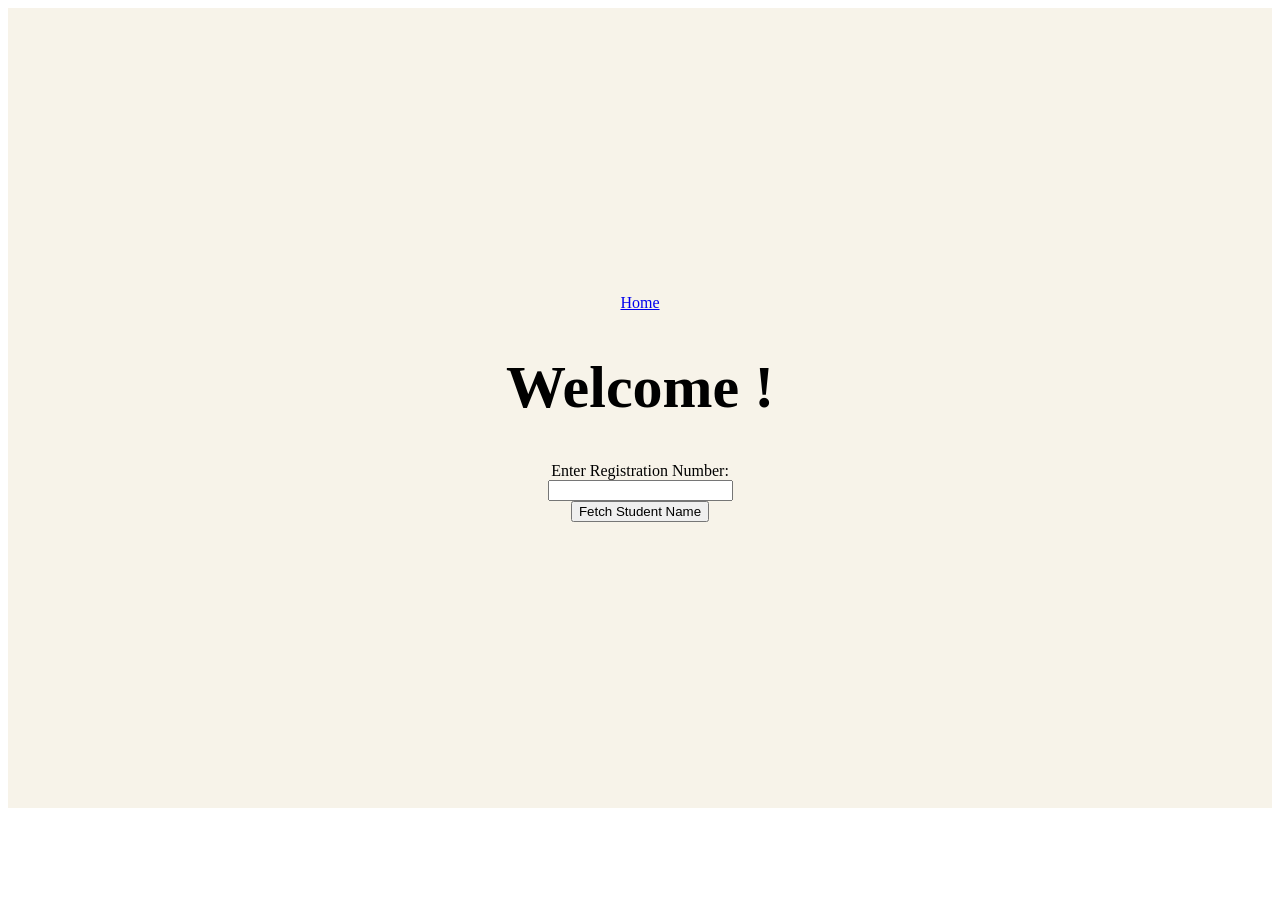
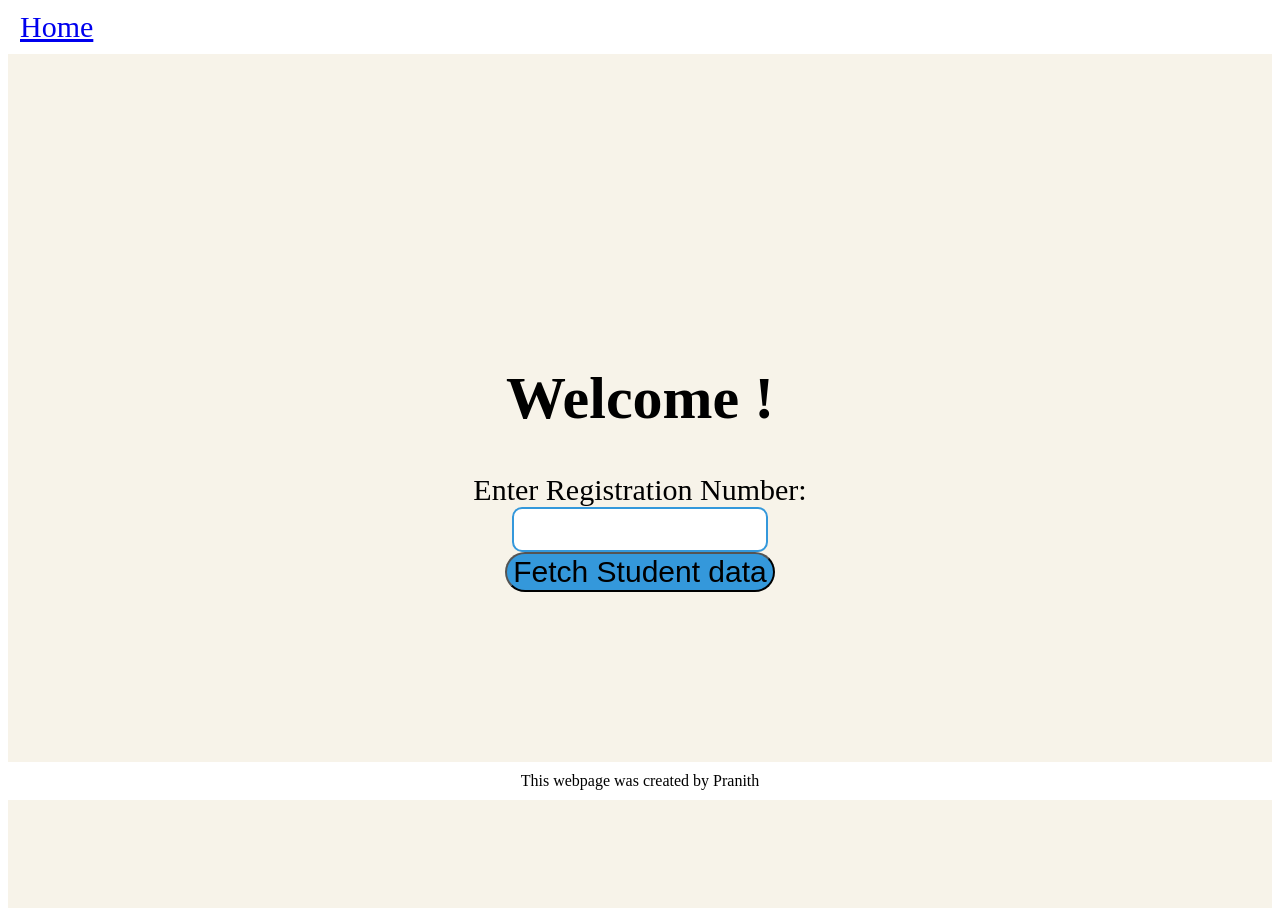
Before and after one commit to Pranith12250/Laundry-Management, a SvelteKit app: page /student in a window 1280 px wide. Before the commit the page ends 816 px from the top, so only its background shows below. Built offline with nearby package versions, Linux system fonts and the light colour scheme.

Commit message:
UI improvements

```diff
--- /dev/null
+++ b/src/routes/Footer.svelte
@@ -0,0 +1,5 @@
+<style>
+
+</style>
+
+<p> This webpage was created by Pranith.</p>
--- a/src/routes/student/+page.svelte
+++ b/src/routes/student/+page.svelte
@@ -125,13 +125,21 @@
   }
 </script>
 
-<main style="background-color:#f7f3e9">
-<a href='/'>Home</a>
+<main style="background-color:#f7f3e9;">
+  <header>
+    <div class="header-content">
+      <a href='/'>Home</a>
+    </div>
+  </header>
   <h1 style="font-size:60px">Welcome {studentName}!</h1>
 
-  <label for="registrationNumber">Enter Registration Number:</label>
+  <label for="registrationNumber" style="font-size: 30px">Enter Registration Number:</label>
   <input type="text" id="registrationNumber" bind:value={registrationNumber} />
-  <button on:click={handleFetchStudentData}>Fetch Student Name</button>
+  <div class="button-container">
+    <button on:click={handleFetchStudentData}>
+      <span style="font-size: 30px;">Fetch Student data </span>
+    </button>
+  </div>
 
   {#if showData}
     <p> <br>Your data:<br> Name: {studentName} <br></p>
@@ -146,6 +154,8 @@
   {#if showData && status=='Ready'}
     <button on:click={handleLaundryCollection}>Collect Laundry</button>
   {/if}
+
+  <footer>This webpage was created by Pranith</footer>
 </main>
 
 <style>
@@ -156,5 +166,79 @@
     align-items: center;
     justify-content: center;
     height: 100vh;
+    overflow: auto;
+    padding-top: 50px;
+    padding-bottom: 50px;
+  }
+
+  header
+  {
+    position: fixed;
+    top: 0;
+    width: 100%;
+    background-color: #ffffff;
+    padding: 10px 0;
+    text-align: left;
+    z-index: 1000;
+  }
+
+  .header-content
+  {
+    margin-left: 20px;
+    font-size: 30px;
+  }
+
+  footer
+  {
+    position: fixed;
+    bottom: 0;
+    width: 100%;
+    background-color: #ffffff;
+    padding: 10px 0;
+    text-align: center;
+    z-index: 1000;
+  }
+
+  button
+  {
+    border-radius: 20px;
+    background-color: #3498db;
+    transition: background-color 0.3s, transform 0.2s;
+  }
+  button:hover
+  {
+    background-color: #e06b48;
+    transform: scale(1.05);
+  }
+  button:active
+  {
+    transform: scale(0.95);
+  }
+  .button-container
+  {
+    display: flex;
+    flex-direction: column;
+    align-items: center;
+    gap: 20px;
+  }
+
+  input[type="text"]
+  {
+    padding: 10px;
+    border: 2px solid #3498db;
+    border-radius: 10px;
+    transition: border-color 0.3s, transform 0.2s;
+    font-size: 18px;
+  }
+  input[type="text"]:hover
+  {
+    border-color: #e06b48;
+    transform: scale(1.05);
+  }
+  input[type="text"]:focus
+  {
+    outline: none;
+    border-color: #e06b48;
+    transform: scale(1.05);
   }
 </style>
```
